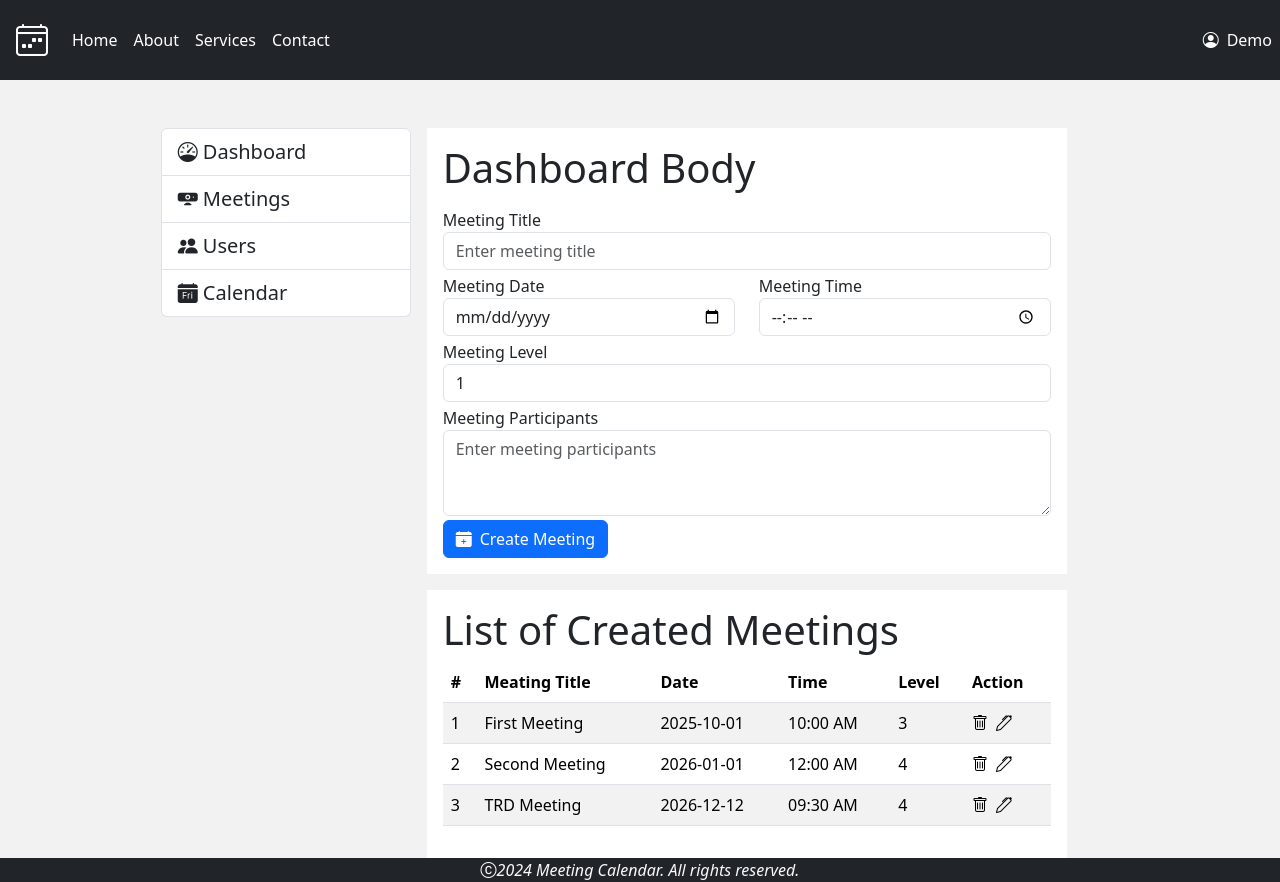
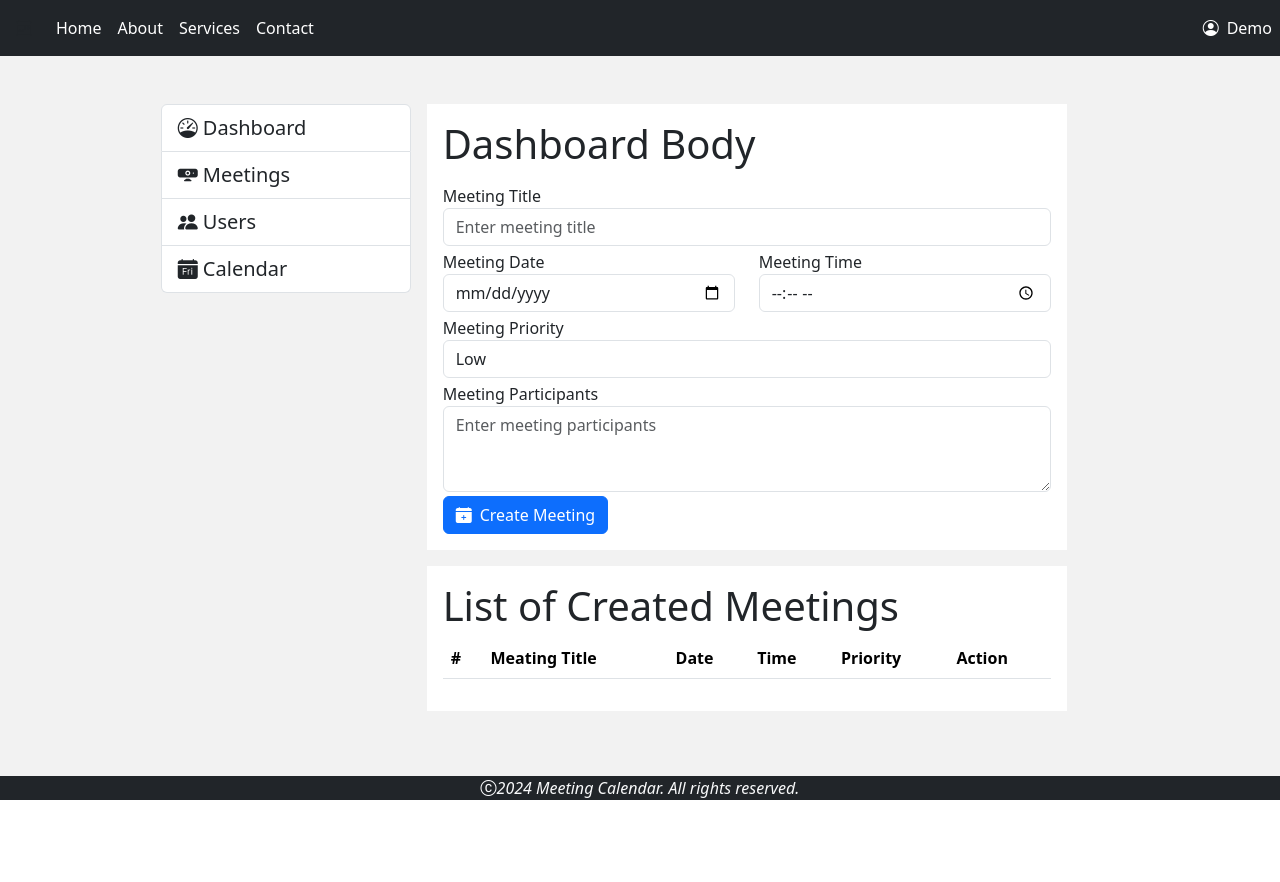
Before and after one commit to TarzanOfIron/Meeting_Calendar_UI-, a React (Vite) app: page / in a window 1280 px wide. After the commit the page ends 800 px from the top, so only its background shows below. Built offline with nearby package versions, Linux system fonts and the light colour scheme.

Commit message:
implemented the program in a way it is responsive.

```diff
--- a/package.json
+++ b/package.json
@@ -13,7 +13,8 @@
     "bootstrap": "^5.3.6",
     "bootstrap-icons": "^1.13.1",
     "react": "^19.1.0",
-    "react-dom": "^19.1.0"
+    "react-dom": "^19.1.0",
+    "react-hook-form": "^7.57.0"
   },
   "devDependencies": {
     "@eslint/js": "^9.25.0",
--- a/src/App.tsx
+++ b/src/App.tsx
@@ -3,8 +3,35 @@ import Footer from "./components/Footer";
 import Heading from "./components/Heading";
 import ListOfCreatedMeetings from "./components/ListOfCreatedMeetings";
 import Menu from "./components/Menu";
+import { useState } from "react";
+
+export interface Meeting {
+  id: number;
+  title: string;
+  date: string;
+  time: string;
+  priority: string;
+  participants: string;
+}
 
 function App() {
+  const [meetings, setMeetings] = useState<Meeting[]>([]);
+  const [meetingId, setMeetingIdCounter] = useState(0);
+
+  const addMeeting = (newMeeting: Meeting) => {
+    setMeetings((prev) => [...prev, newMeeting]);
+  };
+
+  const removeMeeting = (id: number) => {
+    setMeetings((prev) => prev.filter((meeting) => meeting.id !== id));
+  };
+
+  const getNextMeetingId = () => {
+    setMeetingIdCounter(meetingId + 1)
+    return meetingId;
+  }
+
+
   return (
     <div className="d-flex flex-column min-vh-100">
       <Heading></Heading>
@@ -13,8 +40,8 @@ function App() {
           <Menu></Menu>
         </div>
         <div className="col col-6">
-          <Dashboard></Dashboard>
-          <ListOfCreatedMeetings></ListOfCreatedMeetings>
+          <Dashboard addMeeting={addMeeting} getNextMeetingId={getNextMeetingId}></Dashboard>
+          <ListOfCreatedMeetings meetings={meetings} onRemoveMeeting={removeMeeting}></ListOfCreatedMeetings>
         </div>
       </div>
       <Footer></Footer>
--- a/src/components/Dashboard.tsx
+++ b/src/components/Dashboard.tsx
@@ -1,11 +1,68 @@
-const Dashboard = () => {
+import { useRef, type FormEvent } from "react";
+import type { Meeting } from "../App";
+
+
+interface props {
+  addMeeting: (newMeeting: Meeting) => void;
+  getNextMeetingId: () => number;
+}
+
+const Dashboard = ({ addMeeting, getNextMeetingId }: props) => {
+  const titleRef = useRef<HTMLInputElement>(null);
+  const dateRef = useRef<HTMLInputElement>(null);
+  const timeRef = useRef<HTMLInputElement>(null);
+  const priorityRef = useRef<HTMLSelectElement>(null);
+  const participantsRef = useRef<HTMLTextAreaElement>(null);
+
+  const meeting = {
+    id: -1,
+    title: "",
+    date: "",
+    time: "",
+    priority: "",
+    participants: "",
+  };
+
+  const handleEvent = (event: FormEvent) => {
+    event.preventDefault();
+    if (titleRef.current !== null) {
+      meeting.title = titleRef.current.value;
+    }
+    if (dateRef.current !== null) {
+      meeting.date = dateRef.current.value;
+    }
+    if (timeRef.current !== null) {
+      meeting.time = timeRef.current.value;
+    }
+    if (priorityRef.current !== null) {
+      meeting.priority = priorityRef.current.value;
+    }
+    if (participantsRef.current !== null) {
+      meeting.participants = participantsRef.current.value;
+    }
+    if (priorityRef.current !== null) {
+      meeting.priority = priorityRef.current.value as "Low" | "Medium" | "High";
+    }
+    if (participantsRef.current !== null) {
+      meeting.participants = participantsRef.current.value;
+    }
+
+    console.log(getNextMeetingId)
+
+
+    meeting.id = getNextMeetingId();
+
+    addMeeting(meeting);
+  };
+
   return (
     <div className="w-100 bg-white p-3">
       <h1 className="mb-3">Dashboard Body</h1>
-      <form>
+      <form onSubmit={handleEvent}>
         <div className="form-group my-1">
-          <label htmlFor="title">Meeting Title</label>
+          <label htmlFor="meetingTitle">Meeting Title</label>
           <input
+            ref={titleRef}
             type="text"
             className="form-control"
             id="meetingTitle"
@@ -17,6 +74,7 @@ const Dashboard = () => {
           <div className="form-group w-50 me-4">
             <label htmlFor="meetingDate">Meeting Date</label>
             <input
+              ref={dateRef}
               type="date"
               className="form-control"
               id="date"
@@ -26,6 +84,7 @@ const Dashboard = () => {
           <div className="form-group w-50">
             <label htmlFor="meetingTime">Meeting Time</label>
             <input
+              ref={timeRef}
               type="time"
               className="form-control"
               id="time"
@@ -34,25 +93,24 @@ const Dashboard = () => {
           </div>
         </div>
         <div className="form-group my-1">
-          <label htmlFor="meetingLevel">Meeting Level</label>
-          <select className="form-control" id="level">
-            <option value="1">1</option>
-            <option value="2">2</option>
-            <option value="3">3</option>
-            <option value="4">4</option>
-            <option value="5">5</option>
+          <label htmlFor="meetingPriority">Meeting Priority</label>
+          <select className="form-control" id="priority" ref={priorityRef}>
+            <option value="Low">Low</option>
+            <option value="Medium">Medium</option>
+            <option value="High">High</option>
           </select>
         </div>
         <div className="form-group my-1">
           <label htmlFor="participants">Meeting Participants</label>
           <textarea
+            ref={participantsRef}
             className="form-control"
             id="participants"
             placeholder="Enter meeting participants"
             rows={3}
           ></textarea>
         </div>
-        <button type="button" className="btn btn-primary">
+        <button type="submit" className="btn btn-primary">
           <i className="bi bi-calendar-plus-fill me-2"></i>
           Create Meeting
         </button>
--- a/src/components/Heading.tsx
+++ b/src/components/Heading.tsx
@@ -7,7 +7,6 @@ const Heading = () => {
     <div className="bg-dark d-flex">
       <i
         className="bi bi-calendar4-week m-3"
-        style={{ fontSize: "2rem", color: "white" }}
       ></i>
       {tabs.map((tab) => (
         <a
@@ -18,7 +17,6 @@ const Heading = () => {
           {tab}
         </a>
       ))}
-
       <div className="d-flex my-auto ms-auto">
         <i
           className="bi bi-person-circle"
--- a/src/components/ListOfCreatedMeetings.tsx
+++ b/src/components/ListOfCreatedMeetings.tsx
@@ -1,6 +1,14 @@
+import type {Meeting} from '../App'
+
+interface meetingsProps {
+  meetings: Meeting[];
+  onRemoveMeeting: (id: number) => void;
+}
 
 
-const ListOfCreatedMeetings = () => {
+const ListOfCreatedMeetings = ({meetings, onRemoveMeeting}: meetingsProps) => {
+
+
   return (
     <div className="bg-white mt-3 p-3 ">
       <h1>List of Created Meetings</h1>
@@ -11,7 +19,7 @@ const ListOfCreatedMeetings = () => {
             <th>Meating Title</th>
             <th>Date</th>
             <th>Time</th>
-            <th>Level</th>
+            <th>Priority</th>
             <th>Action</th>
           </tr>
         </thead>
@@ -20,10 +28,12 @@ const ListOfCreatedMeetings = () => {
             <tr key={meeting.id}>
               <td>{meeting.id}</td>
               <td>{meeting.title}</td>
-              <td>{meeting.Date}</td>
-              <td>{meeting.Time}</td>
-              <td>{meeting.Level}</td>
-              <td><i className={binIcon}></i><i className={editIcon}></i></td>
+              <td>{meeting.date}</td>
+              <td>{meeting.time}</td>
+              <td>{meeting.priority}</td>
+              <td>
+                <i className={binIcon} onClick={() => onRemoveMeeting(meeting.id)}></i>
+                <i className={editIcon}></i></td>
             </tr>
           ))}
         </tbody>
@@ -35,29 +45,7 @@ const ListOfCreatedMeetings = () => {
 export default ListOfCreatedMeetings;
 
 
-let meetings = [
-  {
-    id: 1,
-    title: "First Meeting",
-    Date: "2025-10-01",
-    Time: "10:00 AM",
-    Level: "3",
-  },
-  {
-    id: 2,
-    title: "Second Meeting",
-    Date: "2026-01-01",
-    Time: "12:00 AM",
-    Level: "4",
-  },
-  {
-    id: 3,
-    title: "TRD Meeting",
-    Date: "2026-12-12",
-    Time: "09:30 AM",
-    Level: "4",
-  },
-];
+
 
  const binIcon = "bi bi-trash me-2"
  const editIcon = "bi bi-pen"
--- a/src/components/Menu.tsx
+++ b/src/components/Menu.tsx
@@ -1,7 +1,7 @@
 
 
 const dashItems = [
-  { id: 1, title: " Dashboard", className: "bi bi-speedometer list-group-item" }, // bi
+  { id: 1, title: " Dashboard", className: "bi bi-speedometer list-group-item" },
   { id: 2, title: " Meetings", className: "bi bi-webcam-fill list-group-item" },
   { id: 3, title: " Users", className: "bi bi-people-fill list-group-item" },
   { id: 4, title: " Calendar", className: "bi bi-calendar-day-fill list-group-item" },
```
Also changed, not shown: 1 other file (tests, documents, lock files or other folders).
